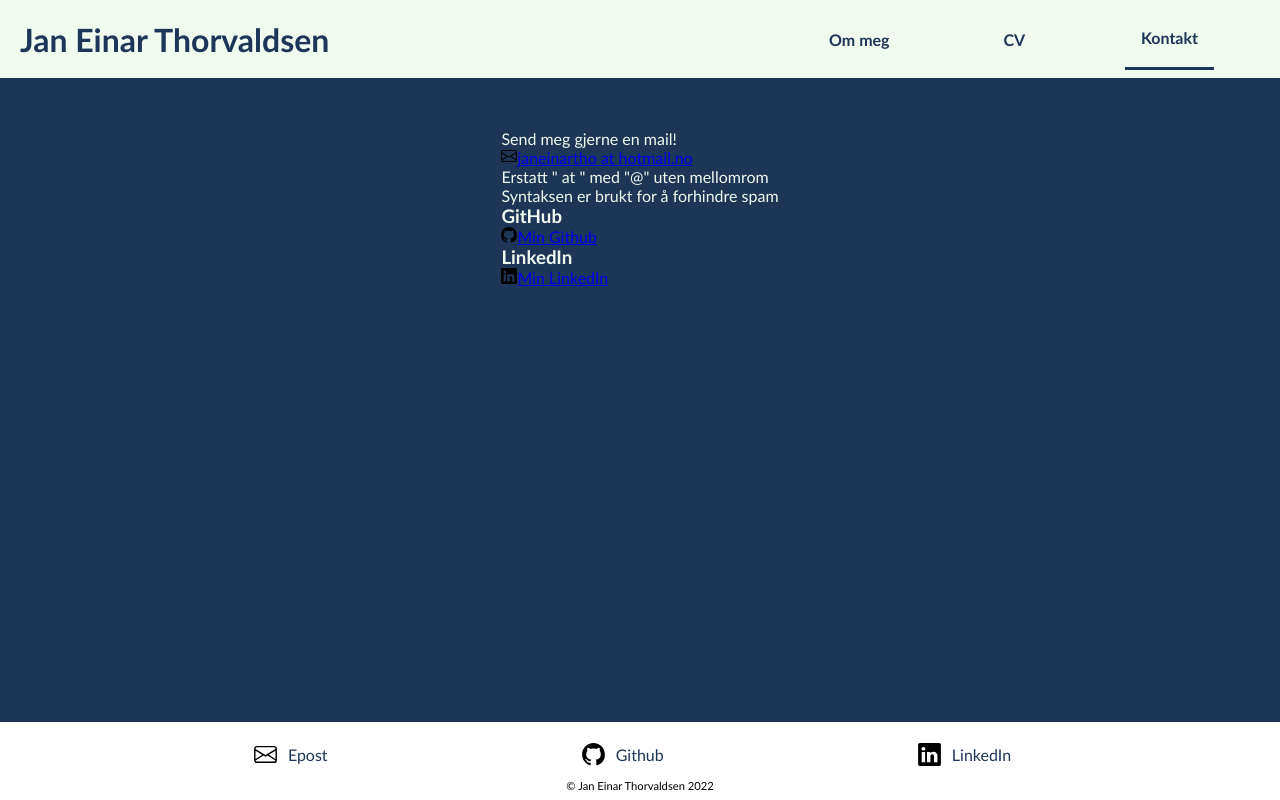
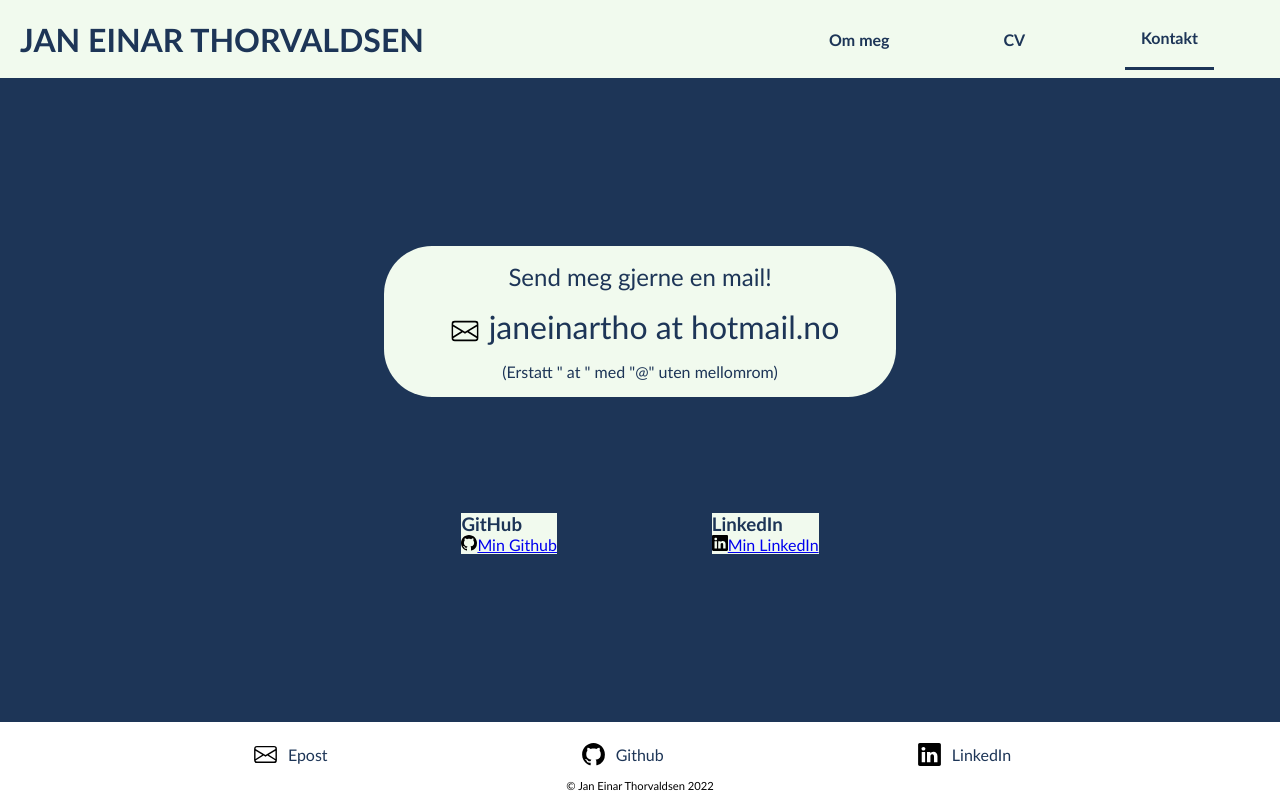
Before and after one commit to janethorv/perswebpage, a React (Create React App) app: page /contact in a window 1280 px wide. Built offline with nearby package versions, Linux system fonts and the light colour scheme.

Commit message:
mail contact styled

```diff
--- a/src/components/AboutProg.js
+++ b/src/components/AboutProg.js
@@ -15,8 +15,9 @@ export default function AboutProg() {
                 hverdagslige oppgaver og bruken av ettkorts-datamaskiner. Jeg bruker
                 Python som primærspråk til prosedyreorienterte prosjekter, men har
                 også erfaring med objektorientert programmering i Java. Jeg bruker også
-                tid på webutvikling og har erfaring med HTML, CSS og JavaScript, i tillegg
-                til rammeverk som React.js og Django. Sjekk gjerne ut Githuben min!
+                tid på webutvikling og har fått en økende interesse for HTML, CSS og JavaScript, i tillegg
+                til rammeverk som React.js og Django. Sjekk gjerne ut
+                <a className="about-link" href="https://github.com/janethorv" target="_blank" rel="noreferrer"> GitHuben min</a>!
                 </p>
             </div>
         </div>
--- a/src/components/AboutVdots.js
+++ b/src/components/AboutVdots.js
@@ -1,9 +1,6 @@
 export default function AboutVdots() {
     return (
         <div className="vertical-dots">
-            <div className="vertical-circle vertical-circle-1"></div>
-            <div className="vertical-circle vertical-circle-2"></div>
-            <div className="vertical-circle vertical-circle-3"></div>
         </div>
     )
 }
--- a/src/components/ContactIntro.js
+++ /dev/null
@@ -1,9 +0,0 @@
-export default function ContactIntro() {
-    return (
-        <div className='contact-intro'>
-            <p className='contract-info-text'>Send meg gjerne en mail!</p>
-        </div>
-
-
-    )
-}
--- a/src/components/ContactMail.js
+++ b/src/components/ContactMail.js
@@ -3,10 +3,12 @@ import Envelope from '../images/envelope.svg'
 export default function ContactMail() {
     return (
         <div className='contact-mail'>
-            <img src={Envelope} alt="Mail Icon"></img>
-            <a href="mailto:janeinartho@hotmail.no">janeinartho at hotmail.no</a>
-            <p>Erstatt " at " med "@" uten mellomrom</p>
-            <p>Syntaksen er brukt for å forhindre spam</p>
+            <p className='contact-info-text'>Send meg gjerne en mail!</p>
+            <div className='contact-mail-link'>
+                <img src={Envelope} alt="Mail Icon"></img>
+                <a href="mailto:janeinartho@hotmail.no">janeinartho at hotmail.no</a>
+            </div>
+            <p className='caviat'>(Erstatt " at " med "@" uten mellomrom)</p>
         </div>
 
 
--- a/src/components/Navbar.js
+++ b/src/components/Navbar.js
@@ -4,7 +4,7 @@ export default function Navbar() {
 
     return (
     <nav className="nav">
-        <Link to="/" className="nav-title">Jan Einar Thorvaldsen</Link>
+        <Link to="/" className="nav-title">JAN EINAR THORVALDSEN</Link>
         <div className='navbar-links'>
             <ul>
                 <CustomLink to="/about" className="link">Om meg</CustomLink>
--- a/src/css/About.scss
+++ b/src/css/About.scss
@@ -109,6 +109,10 @@ Darkblue: 1d3557
     border-radius: 1rem;
     align-self: center;
 }
+
+.about-link {
+    text-decoration: none;
+}
 @media (max-width: 1300px) {
     .about-circle-1 {
         display: none;
--- a/src/css/Contact.scss
+++ b/src/css/Contact.scss
@@ -0,0 +1,55 @@
+.contact {
+    display: flex;
+    flex-direction: column;
+    width: 40vw;
+    justify-content: space-evenly;
+    align-content: center;
+}
+
+.contact-mail {
+    font-size: 1.5rem;
+    padding: 1rem;
+    background-color: #f1faee;
+    color: #1d3557;
+    text-align: center;
+    border-radius: 3rem;
+}
+
+.contact-mail-link{
+    background-color: #f1faee;
+    color: #1d3557;
+    font-size: 2rem;
+    padding: 1rem;
+}
+
+.contact-mail-link img{
+   transform: scale(1.7);
+   margin-left: 1rem;
+   margin-right: 1rem;
+
+}
+
+.contact-mail-link a{
+    background-color: #f1faee;
+    color: #1d3557;
+    font-size: 2rem;
+    text-decoration: none;
+}
+
+.caviat {
+    font-size: 1rem;
+}
+
+.contact-links {
+    display: flex;
+    flex-direction: row;
+    justify-content: space-around;
+
+}
+
+.github, .linkedin {
+    background-color: #f1faee;
+    color: #1d3557;
+    justify-content: center;
+    align-content: center;
+}
--- a/src/pages/Contact.js
+++ b/src/pages/Contact.js
@@ -1,12 +1,10 @@
 import '../css/Contact.scss';
-import ContactIntro from '../components/ContactIntro';
 import ContactMail from '../components/ContactMail';
 import ContactLinks from '../components/ContactLinks';
 
 export default function Contact() {
     return (
         <div className='contact'>
-            <ContactIntro />
             <ContactMail />
             <ContactLinks />
         </div>
--- a/src/pages/Home.js
+++ b/src/pages/Home.js
@@ -1,5 +1,5 @@
 import '../css/Home.scss';
-import HomeHeader from "./HomeHeader";
+import HomeHeader from "../components/HomeHeader";
 
 export default function Home() {
     return (
```
Also changed, not shown: src/components/HomeHeader.js (renamed from src/pages/HomeHeader.js).
